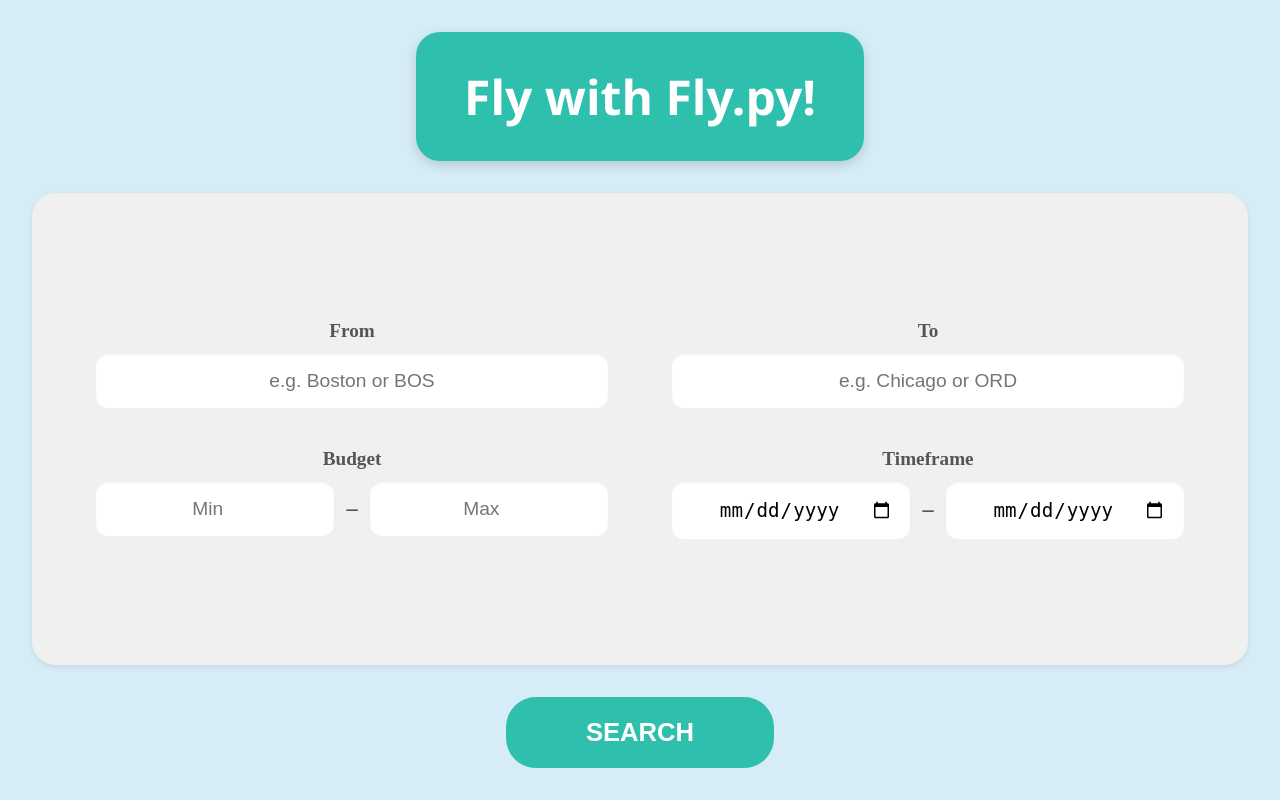
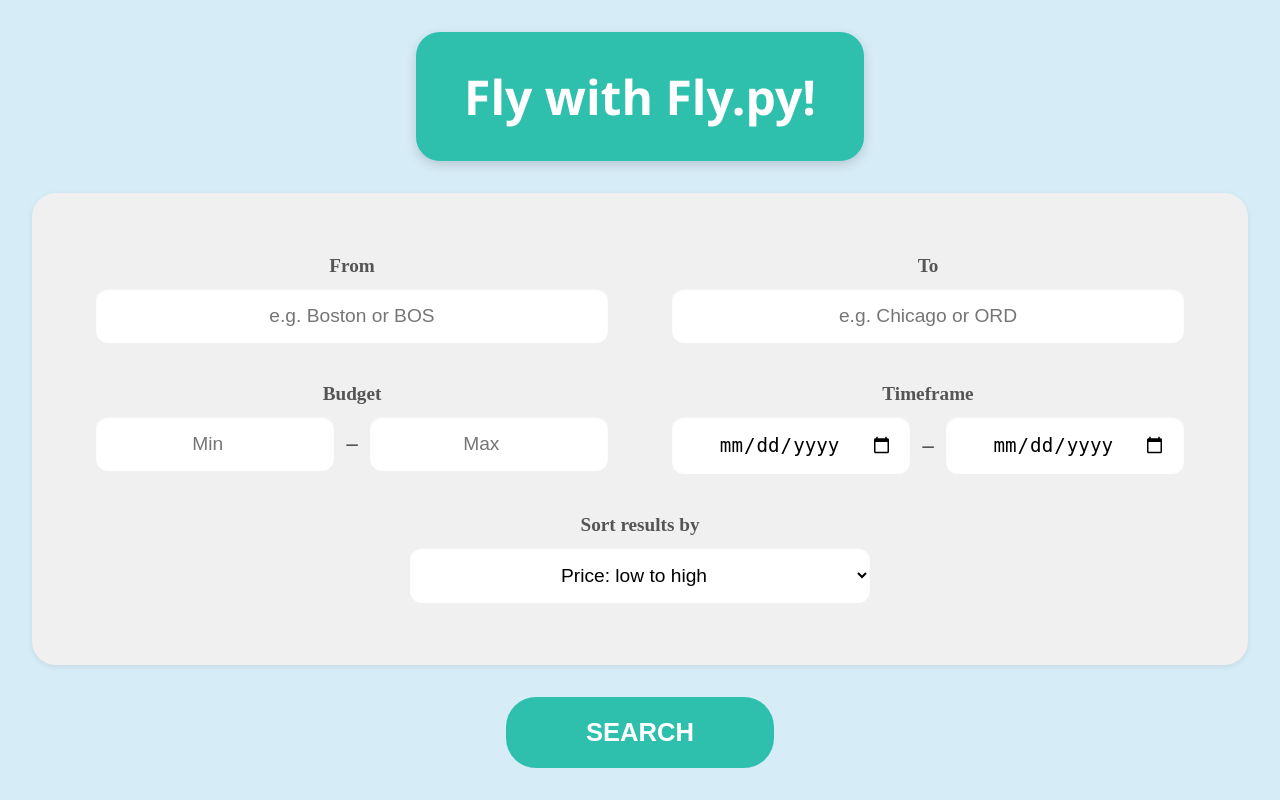
Before and after one commit to Brendan-Lill/bird.py, a Flask app: page / in a window 1280 px wide. Run offline with Flask 3, Linux system fonts and the light colour scheme.

Commit message:
Add Sort

```diff
--- a/static/css/style.css
+++ b/static/css/style.css
@@ -83,7 +83,8 @@ body.home {
   font-weight: 600;
 }
 
-.field-group input {
+.field-group input,
+.field-group select {
   width: 100%;
   box-sizing: border-box;
   padding: 1rem 1.1rem;
@@ -96,8 +97,23 @@ body.home {
   box-shadow: inset 0 1px 2px rgba(0, 0, 0, 0.05);
 }
 
-.field-group input:focus {
+.field-group select {
+  cursor: pointer;
+  text-align-last: center;
+}
+
+.field-group input:focus,
+.field-group select:focus {
   box-shadow: 0 0 0 3px rgba(47, 191, 173, 0.5);
+}
+
+/* the sort menu gets its own row, centered under the 2 x 2 grid */
+.field-group-wide {
+  grid-column: 1 / -1;
+}
+
+.field-group-wide select {
+  width: min(100%, 460px);
 }
 
 .budget-inputs,
--- a/templates/index.html
+++ b/templates/index.html
@@ -52,6 +52,15 @@
       </div>
     </div>
 
+    <div class="field-group field-group-wide">
+      <label for="sortBy">Sort results by</label>
+      <select name="sort_by" id="sortBy">
+        <option value="price_low" selected>Price: low to high</option>
+        <option value="duration">Flight time: low to high</option>
+        <option value="airline">Airline (A–Z)</option>
+      </select>
+    </div>
+
   </div>
 
   <button type="submit" class="search-button" onclick=flyPlane()>SEARCH</button>
```
Also changed, not shown: static/js/searchScript.js (+33 -6 lines), templates/search.html (+8 -1 lines).
